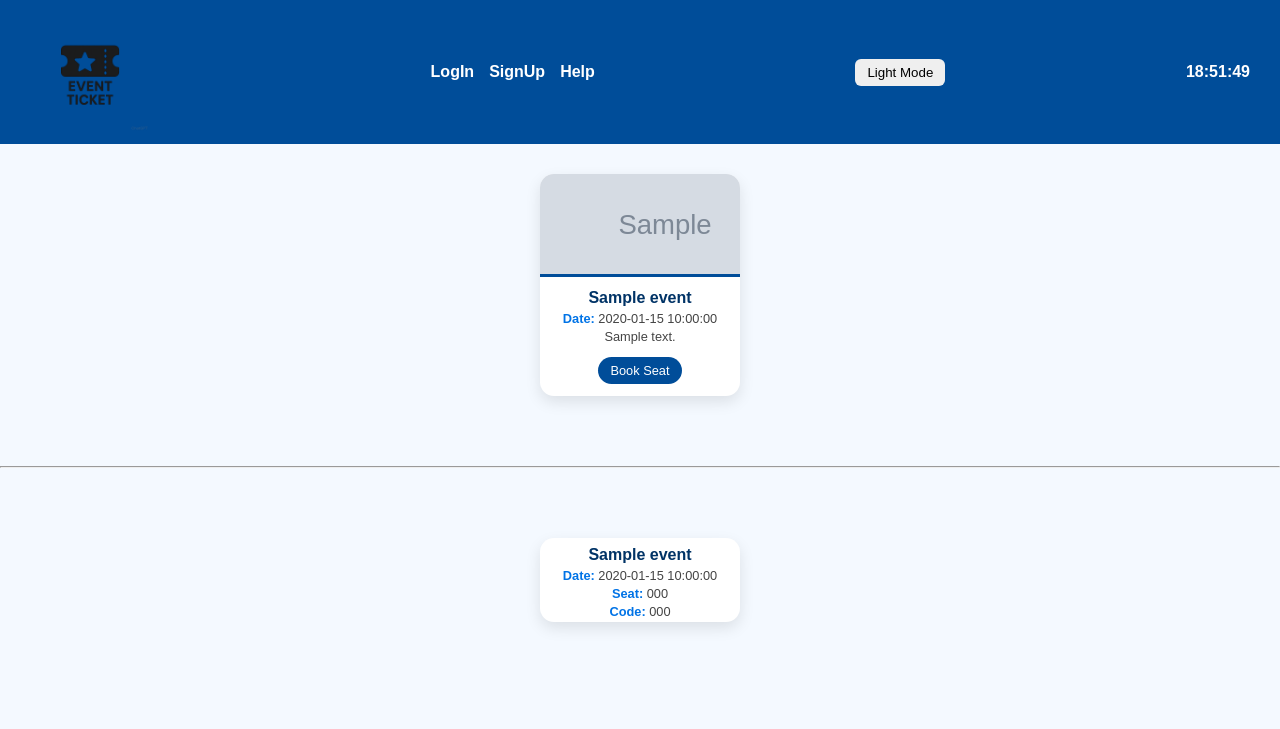
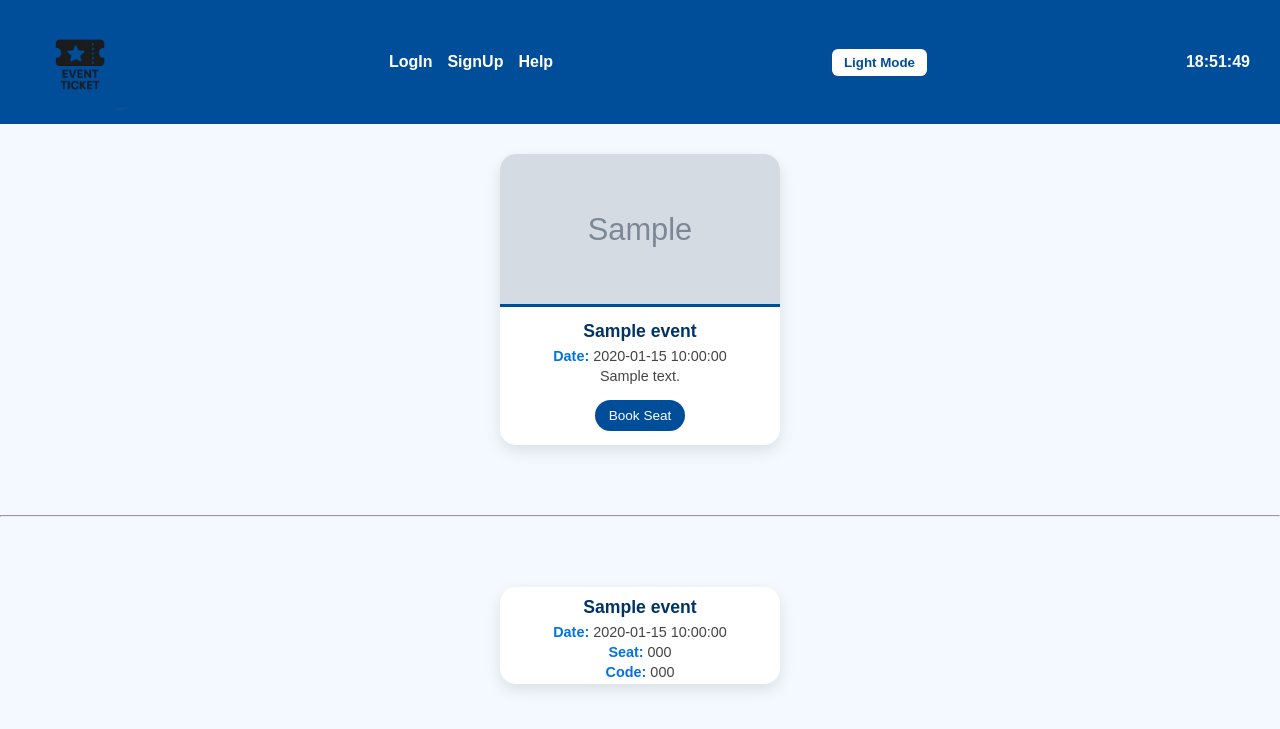
Before and after one commit to Feu29/WAD-Project-EventTickets, a PHP site: page /main.php in a window 1280 px wide. Shown: the top 729 px of the page. Run offline with PHP 8.4, Linux system fonts and the light colour scheme; the visitor is signed in with stand-in values (Sample User, id 1); tables that the repository leaves empty or names only in its code hold one stand-in row (values such as "Sample post"); grey boxes marked "Sample" are stand-in pictures.

Commit message:
Update blues.css

```diff
--- a/blues.css
+++ b/blues.css
@@ -3,10 +3,8 @@ body {
   background: #f4f9ff;
   margin: 0;
   padding: 0;
-  color: #000;
 }
 
-/* HEADER */
 .header {
   background: #004d99;
   color: white;
@@ -14,18 +12,31 @@ body {
   align-items: center;
   justify-content: space-between;
   padding: 12px 30px;
+  flex-wrap: wrap;
+}
+
+.header img {
+  max-width: 100px;
 }
 
 .header ul {
   list-style: none;
   display: flex;
+  flex-wrap: wrap;
   gap: 15px;
+  padding: 0;
+  margin: 0;
 }
 
 .header ul li a {
   color: white;
   text-decoration: none;
   font-weight: bold;
+  transition: color 0.2s ease;
+}
+
+.header ul li a:hover {
+  color: #ffcc00;
 }
 
 #clock {
@@ -33,7 +44,22 @@ body {
   font-size: 1rem;
 }
 
-/* EVENTS GRID */
+#toggleTheme {
+  background: #fff;
+  color: #004d99;
+  font-weight: 600;
+  border: none;
+  border-radius: 8px;
+  padding: 6px 12px;
+  cursor: pointer;
+  transition: all 0.3s ease;
+}
+
+#toggleTheme:hover {
+  background: #0073e6;
+  color: white;
+}
+
 .row {
   display: flex;
   flex-wrap: wrap;
@@ -42,13 +68,12 @@ body {
   padding: 30px;
 }
 
-/* EVENT CARD */
 .event-card {
   background: #fff;
-  border-radius: 14px;
+  border-radius: 16px;
   box-shadow: 0 6px 15px rgba(0, 0, 0, 0.1);
   overflow: hidden;
-  width: 200px;
+  width: 280px;
   text-align: center;
   transition: all 0.25s ease-in-out;
   cursor: pointer;
@@ -56,103 +81,82 @@ body {
 
 .event-card:hover {
   transform: translateY(-6px);
-  box-shadow: 0 8px 18px rgba(0, 0, 0, 0.15);
+  box-shadow: 0 10px 20px rgba(0, 0, 0, 0.15);
 }
 
-/* EVENT IMAGE */
 .event-card img {
-  width: 250px;
-  height: 100px;
+  width: 100%;
+  height: 150px;
   object-fit: cover;
   border-bottom: 3px solid #004d99;
 }
 
-/* EVENT INFO */
 .event-card h3 {
-  font-size: 1rem;
+  font-size: 1.1rem;
   color: #003366;
-  margin: 8px 0 4px;
+  margin: 10px 0 6px;
   font-weight: 600;
 }
 
 .event-card p {
-  font-size: 0.8rem;
+  font-size: 0.9rem;
   color: #444;
-  margin: 3px 10px;
+  margin: 4px 12px;
 }
 
-/* DATE STYLE */
 .event-card p strong {
   color: #0073e6;
 }
 
-/* BOOK BUTTON */
-.event-card .book-btn {
+.event-card .book-btn,
+.event-card button {
   background: #004d99;
   color: white;
   border: none;
-  padding: 6px 12px;
+  padding: 8px 14px;
   border-radius: 20px;
   cursor: pointer;
-  font-size: 0.8rem;
-  margin: 10px 0 12px;
+  font-size: 0.85rem;
+  margin: 12px 0 14px;
   transition: background 0.2s ease;
 }
 
-.event-card .book-btn:hover {
+.event-card .book-btn:hover,
+.event-card button:hover {
   background: #0073e6;
 }
 
-/* RESPONSIVE */
-@media (max-width: 768px) {
+@media (max-width: 1024px) {
+  .row {
+    justify-content: space-around;
+  }
+
   .event-card {
     width: 45%;
   }
 }
 
-@media (max-width: 480px) {
+@media (max-width: 768px) {
+  .header {
+    flex-direction: column;
+    text-align: center;
+  }
+
+  .header ul {
+    justify-content: center;
+  }
+
   .event-card {
-    width: 80%;
+    width: 75%;
   }
 }
 
+@media (max-width: 480px) {
+  .event-card {
+    width: 90%;
+  }
 
-body.dark-mode {
-  background: #121212;
-  color: #e0e0e0;
+  #toggleTheme {
+    margin-top: 10px;
+  }
 }
-
-
-body.dark-mode .header {
-  background: #1e1e1e;
-  color: #ffffff;
-}
-
-
-body.dark-mode .header ul li a {
-  color: #ffffff;
-}
-
-
-body.dark-mode .event-card {
-  background: #2b2b2b;
-  color: #e0e0e0;
-  box-shadow: 0 6px 12px rgba(255, 255, 255, 0.05);
-  border-radius: 8px;
-}
-
-
-body.dark-mode .book-btn {
-  background: #0073e6;
-  color: #fff;
-  border: none;
-  padding: 10px 15px;
-  border-radius: 6px;
-  cursor: pointer;
-  transition: background 0.3s ease;
-}
-
-
-body.dark-mode .book-btn:hover {
-  background: #3399ff;
-}
```
